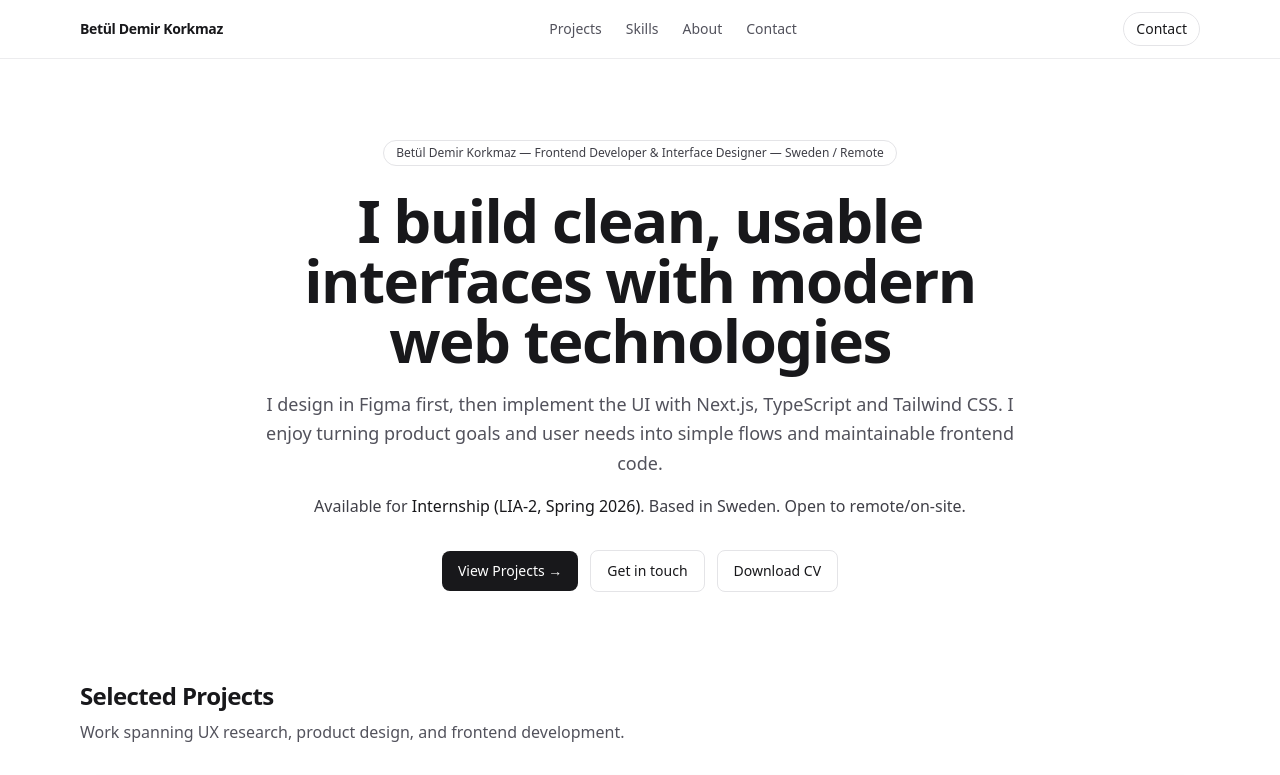
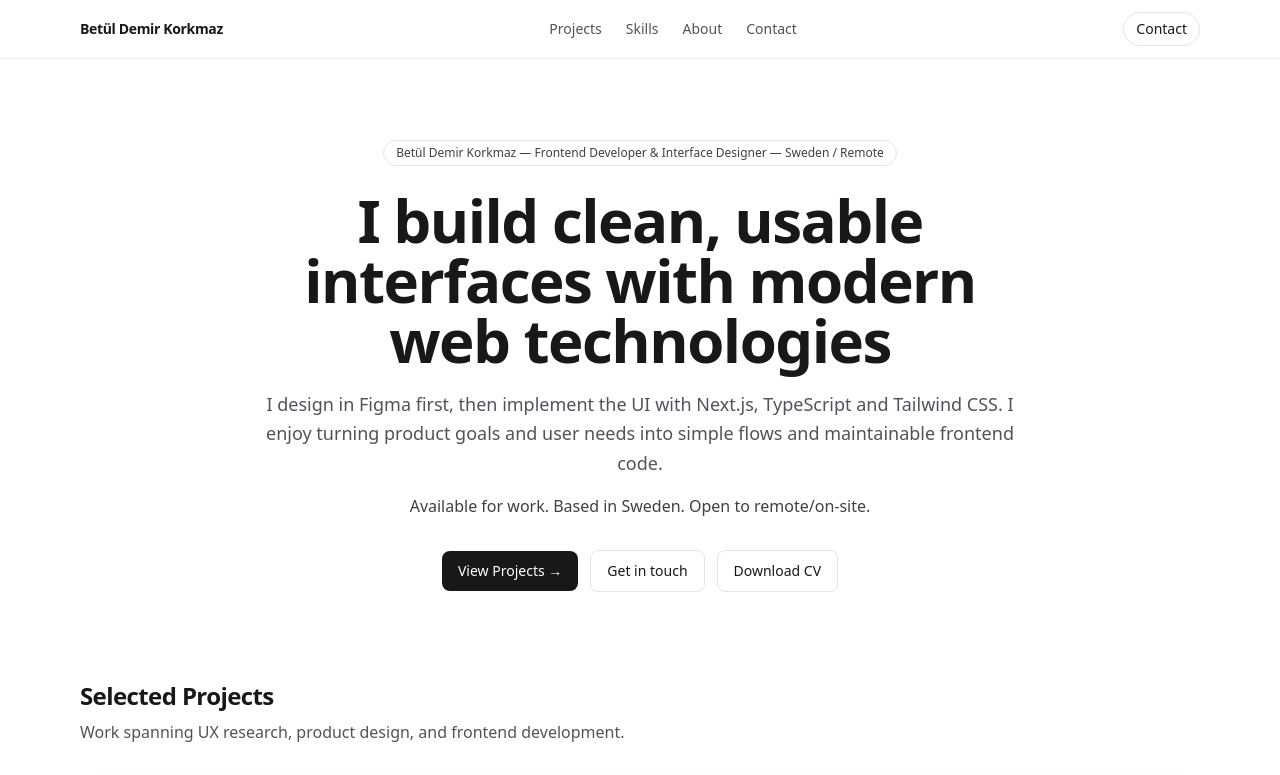
Before and after one commit to FBetulDemir/betul-portfolio, a Next.js app: page / in a window 1280 px wide. Shown: the top 775 px of the page. Built offline with nearby package versions, Linux system fonts and the light colour scheme.

Commit message:
Update availability statements and refine skills section

```diff
--- a/app/components/About.tsx
+++ b/app/components/About.tsx
@@ -21,8 +21,7 @@ export function About() {
         </p>
 
         <p className="mt-4 text-zinc-700 leading-relaxed">
-          I’m looking for an internship (LIA 2) for Spring 2026 — open to
-          opportunities worldwide (remote or on-site).
+          I’m currently available for work — open to opportunities worldwide (remote or on-site).
         </p>
       </div>
     </section>
--- a/app/components/Contact.tsx
+++ b/app/components/Contact.tsx
@@ -16,8 +16,7 @@ export function Contact() {
       <div className="mx-auto max-w-6xl px-4 py-12">
         <h2 className="text-2xl font-semibold tracking-tight">Get in Touch</h2>
         <p className="mt-2 text-zinc-600">
-          Open to internship opportunities (LIA 2, Spring 2026) — remote or
-          on-site worldwide.
+          Available for work — remote or on-site worldwide.
         </p>
 
         <div className="mt-6 flex flex-wrap gap-3">
--- a/app/components/Hero.tsx
+++ b/app/components/Hero.tsx
@@ -17,9 +17,7 @@ export function Hero() {
           needs into simple flows and maintainable frontend code.
         </p>
         <p className="mt-4 text-sm font-medium text-zinc-700 md:text-base">
-          Available for{" "}
-          <span className="text-zinc-900">Internship (LIA-2, Spring 2026)</span>
-          . Based in Sweden. Open to remote/on-site.
+          Available for work. Based in Sweden. Open to remote/on-site.
         </p>
 
         <div className="mt-8 flex flex-wrap items-center justify-center gap-3">
--- a/app/components/Skills.tsx
+++ b/app/components/Skills.tsx
@@ -73,7 +73,6 @@ export function Skills() {
               "User flow & interaction design",
               "Accessibility basics",
               "Design-to-code handoff",
-              "AI-assisted development workflow",
             ]}
           />
         </div>
@@ -87,8 +86,8 @@ export function Skills() {
           </div>
           <div className="rounded-2xl border border-zinc-200 bg-white p-6 shadow-sm">
             <p className="text-sm text-zinc-700">
-              <span className="font-semibold text-zinc-900">Web infrastructure:</span>{" "}
-              DNS configuration, email authentication (SPF/DKIM), HostUp hosting, Brevo email marketing & subscriber sync
+              <span className="font-semibold text-zinc-900">AI & tooling:</span>{" "}
+              Effective use of AI in development workflows — Claude (including agentic use), Figma Make, and prompt-driven prototyping
             </p>
           </div>
         </div>
```
